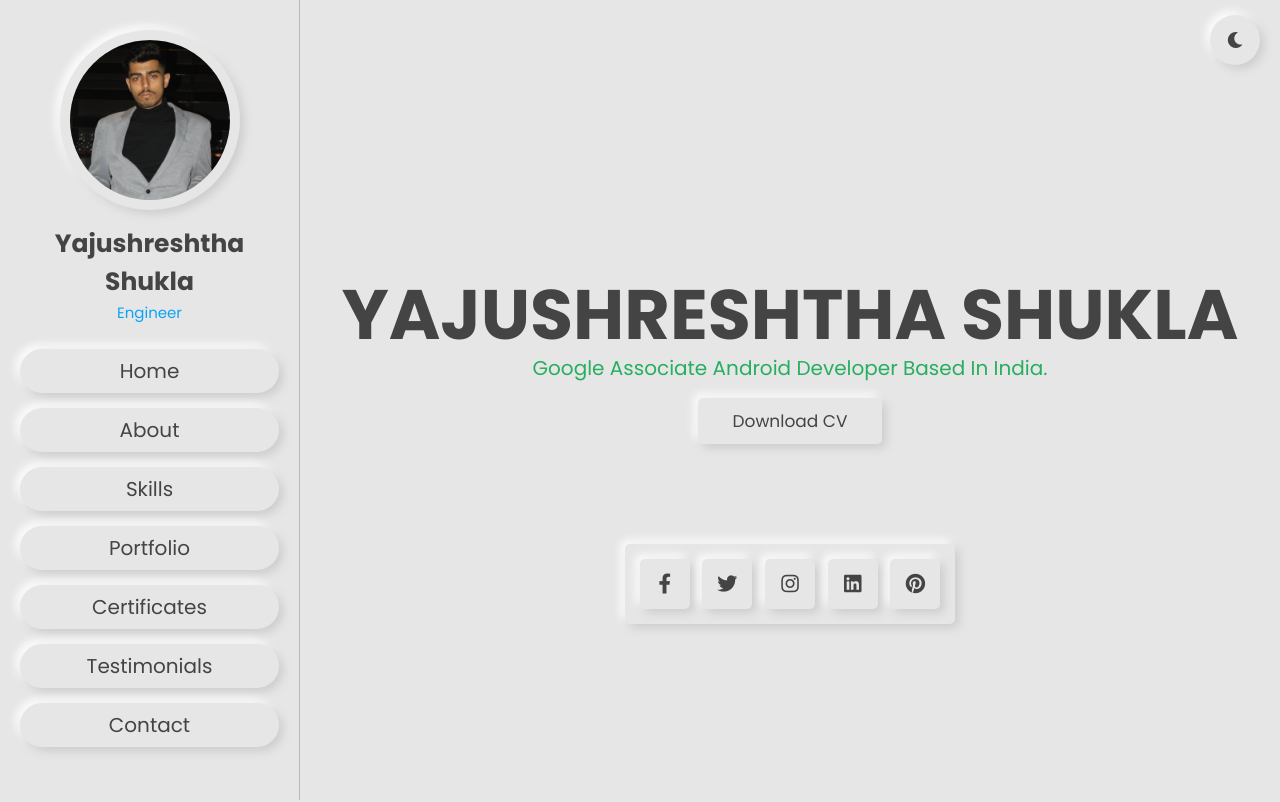
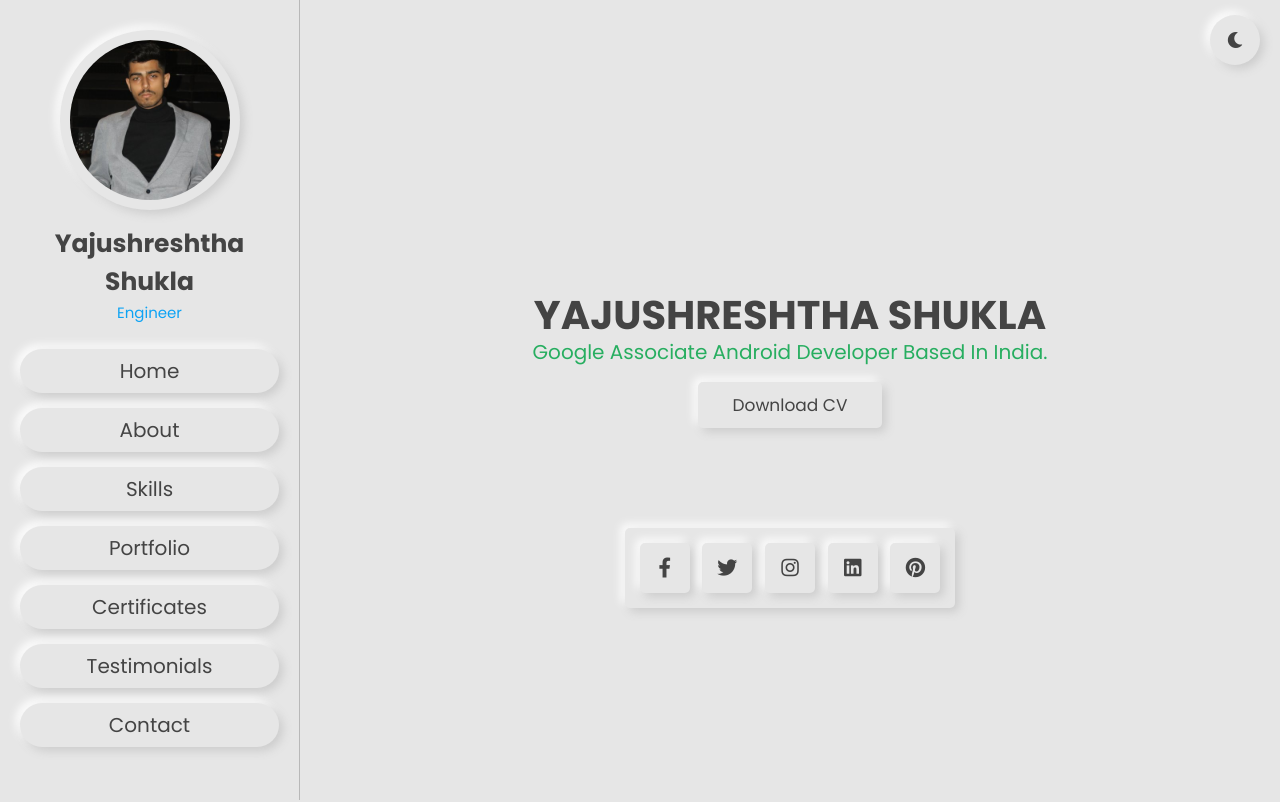
Before and after one commit to Soyvor/Portfolio.repo, a plain HTML site: page index.html in a window 1280 px wide. Shown: the top 802 px of the page. Drawn offline with Linux system fonts and the light colour scheme.

Commit message:
newest commit

```diff
--- a/css/style.css
+++ b/css/style.css
@@ -185,7 +185,7 @@ section{
 }
 
 .home .content h3{
-    font-size: 7rem;
+    font-size: 4rem;
     color:var(--black);
     line-height: 1.1;
     text-transform: uppercase;
--- a/index.html
+++ b/index.html
@@ -4,7 +4,7 @@
     <meta charset="UTF-8">
     <meta http-equiv="X-UA-Compatible" content="IE=edge">
     <meta name="viewport" content="width=device-width, initial-scale=1.0">
-    <title>complete responsive personal portfolio website desgin</title>
+    <title>Hi there , I am Yajushreshtha</title>
 
     <!-- font awesome cdn link  -->
     <link rel="stylesheet" href="https://cdnjs.cloudflare.com/ajax/libs/font-awesome/5.15.4/css/all.min.css">
```
